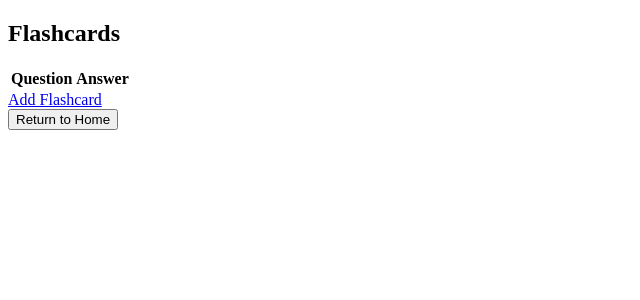
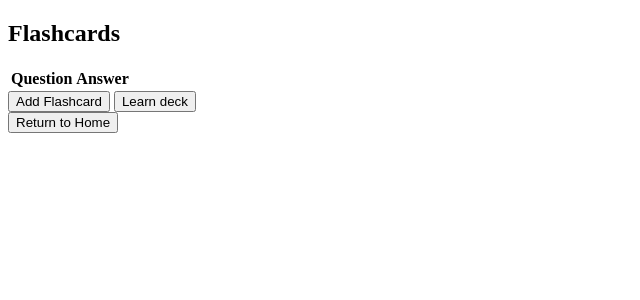
Before and after one commit to Honkajo/Memorecall, a Flask app: template templates/deck_home.html in a window 1280 px wide. Shown: the top 300 px of the page, without its empty margins (0-640 px from the left). Run offline with Flask 3, Linux system fonts and the light colour scheme; the template is opened without the code that fills it: most values are stand-ins (such as "Sample title", 1, 10 or a date in 2020); lists and menus that the app fills with data are empty.

Commit message:
Added Learn deck-button

```diff
--- a/templates/deck_home.html
+++ b/templates/deck_home.html
@@ -19,7 +19,8 @@
         </tr>
         {% endfor %}
     </table>
-    <a href="/deck/{{ deck_id }}/add_flashcard">Add Flashcard</a>
+    <a href="/deck/{{ deck_id }}/add_flashcard"><button>Add Flashcard</button></a>
+    <a href="/learn/{{ deck_id }}"><button>Learn deck</button></a>
     <br><a href="/user"><button>Return to Home</button></a>
 </body>
 </html>
```
